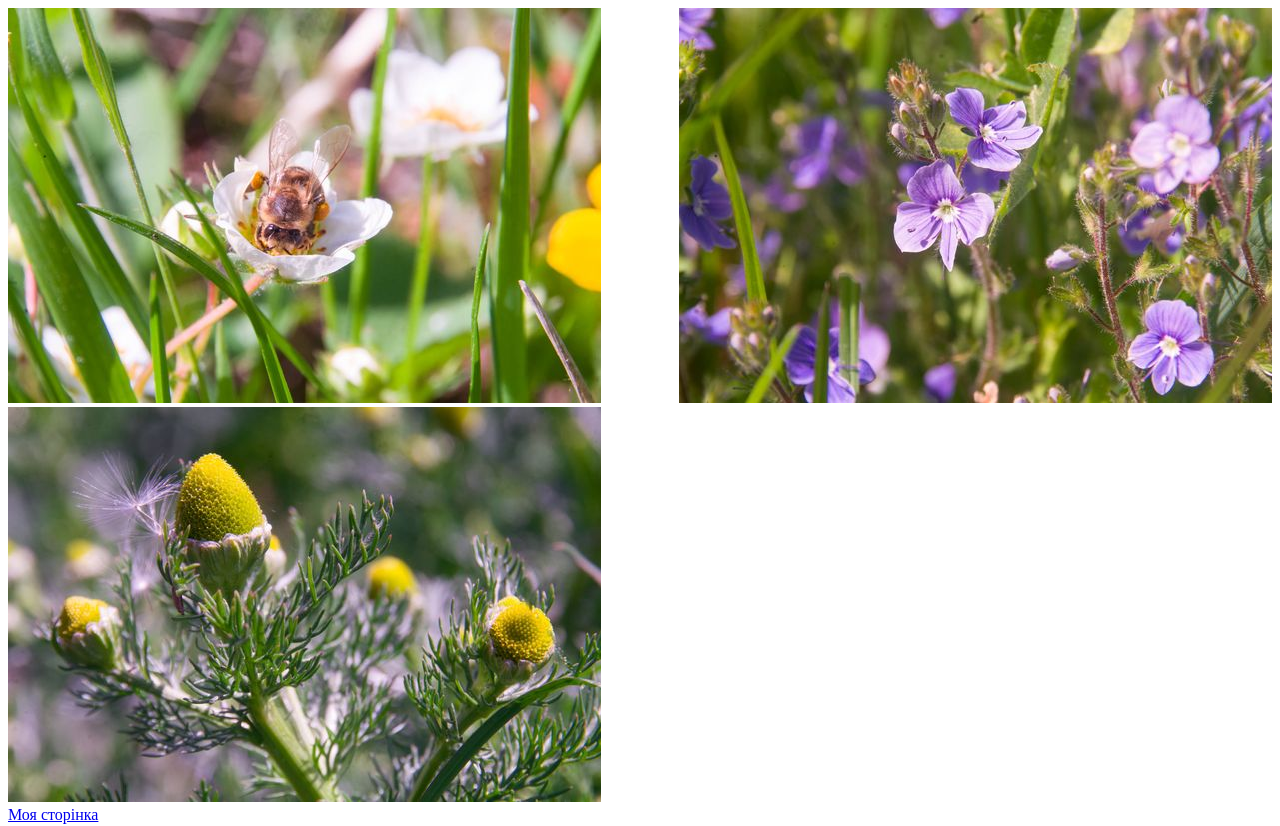
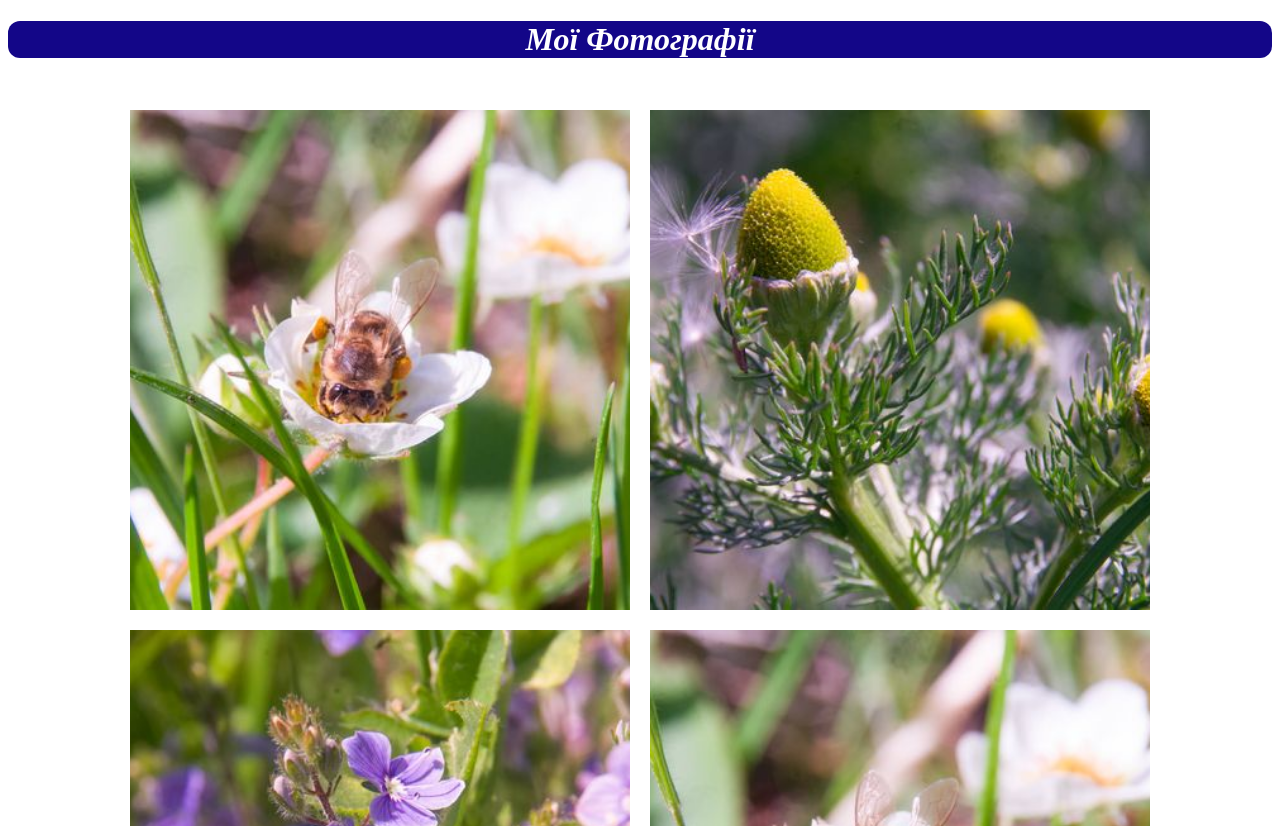
Before and after one commit to zayats1/WebDev, a plain HTML site: page lab10/index.html in a window 1280 px wide. Shown: the top 826 px of the page. Drawn offline with Linux system fonts and the light colour scheme.

Commit message:
Lab10 done

```diff
--- a/lab10/index.html
+++ b/lab10/index.html
@@ -11,14 +11,20 @@
 
 <body>
     <header>
-
+     <h1>Мої Фотографії</h1>
     </header>
 
     <div class="container">
-    <div><img src="pictures/1.jpg" class="top-big-image" alt=""><img src="pictures/2.jpg" class="top-small-img" alt=""></div>
-    <div><img src="pictures/3.jpg" alt="top-big-image"><img src="" alt=""></div>
-    <div><img src="" alt=""><img src="" alt=""></div>
-    <div><img src="" alt=""><img src="" alt=""></div>
+        <img src="pictures/1.jpg"  alt=".....">
+        <img src="pictures/2.jpg"
+            alt="...">
+        <img src="pictures/3.jpg" alt="se la vi">
+        <img src="pictures/1.jpg" alt="heelo there">
+        <img src="pictures/3.jpg" alt="s">
+        <img src="pictures/2.jpg" alt="s">
+        <img src="pictures/3.jpg" alt="s">
+        <img src="pictures/1.jpg" alt="s">
+        <img src="pictures/3.jpg" alt="s">
     </div>
 
     <footer>
--- a/lab10/styles/style.css
+++ b/lab10/styles/style.css
@@ -1,42 +1,25 @@
-header {}
+header>h1{
+    text-align: center;
+    font-family: Caladea;
+    font-style:oblique;
+    color: white;
 
+    border-radius: 12px;
+    background-color: rgb(19, 6, 136);
+}
 .container {
     display: flex;
+    flex: 25%;
+    flex-wrap: wrap;
+    justify-content: center;
+    max-width: 1800px;
+    padding: 20px;
 }
 
-container>div {
-    flex: 25%;
-    flex-direction: row;
-    max-width: 25%;
-    padding: 0 4px;
+.container>img {
+    width: 500px;
+    height: 500px;
+    object-fit: cover;
+    object-position: bottom;
+    padding: 10px;
 }
-
-@media (max-width: 800px) {
-    container>div {
-        flex: 50%;
-        flex-direction: column;
-        max-width: 50%;
-        height: auto;
-    }
-}
-
-@media (max-width: 500px) {
-    container>div {
-        flex: 100%;
-        flex-direction: column;
-        max-width: 100%;
-        height: 300px;
-    }
-}
-
-.top-big-image {
-    flex-grow: 3;
-}
-
-.top-small-img {
-    align-self: flex-end;
-}
-
-.bottom-big-img {}
-
-.bottom-small-img {}
```
Also changed, not shown: 1 other file.
